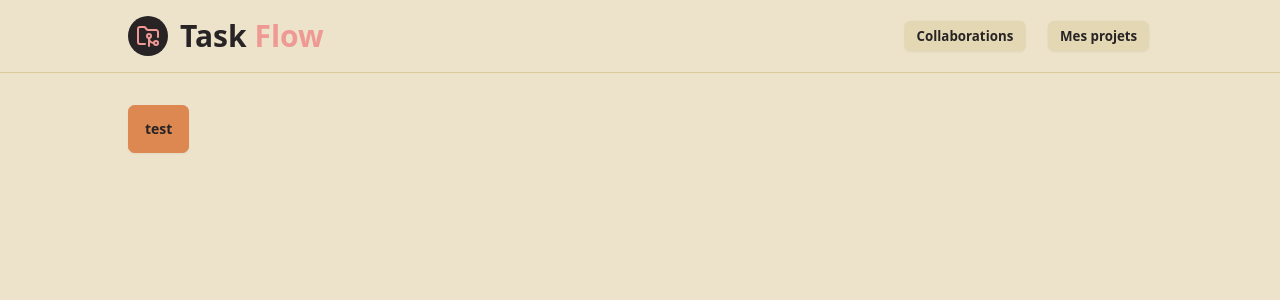
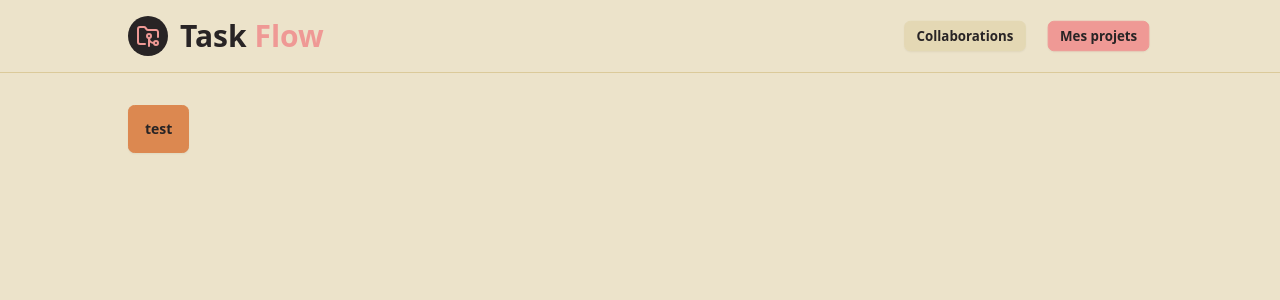
Before and after one commit to DevEricWAGNER/Taskflow, a Next.js app: page / in a window 1280 px wide. Shown: the top 300 px of the page. Built offline with nearby package versions, Linux system fonts and the light colour scheme.

Commit message:
Enhance Navbar component with active link highlighting and responsive menu functionality

```diff
--- a/app/components/NavBar.tsx
+++ b/app/components/NavBar.tsx
@@ -1,13 +1,16 @@
 "use client";
 
 import { UserButton } from '@clerk/nextjs';
+import { cp } from 'fs';
 import { FolderGit2, Menu, X } from 'lucide-react';
 import Link from 'next/link';
+import { usePathname } from 'next/navigation';
 import React, { useState } from 'react';
 
 const Navbar = () => {
 
     const [menuOpen, setMenuOpen] = useState(false);
+    const pathname = usePathname();
 
     const navLinks = [
         {
@@ -20,10 +23,14 @@ const Navbar = () => {
 
     const renderLinks = (classNames : string) => {
         return navLinks.map(({href, label}) => {
-            return <Link key={href} href={href} className={`${classNames} btn-sm`}>
+            return <Link key={href} href={href} className={`${classNames} btn-sm ${ isActiveLink(href) ? 'btn-primary' : ''}`}>
                     {label}
                 </Link>
         })
+    }
+
+    const isActiveLink = (href : string) => {
+        return pathname.replace(/\/$/, "") === href.replace(/\/$/, "");
     }
 
     return (
```
Lines whose indentation alone changed are shown as unchanged.
